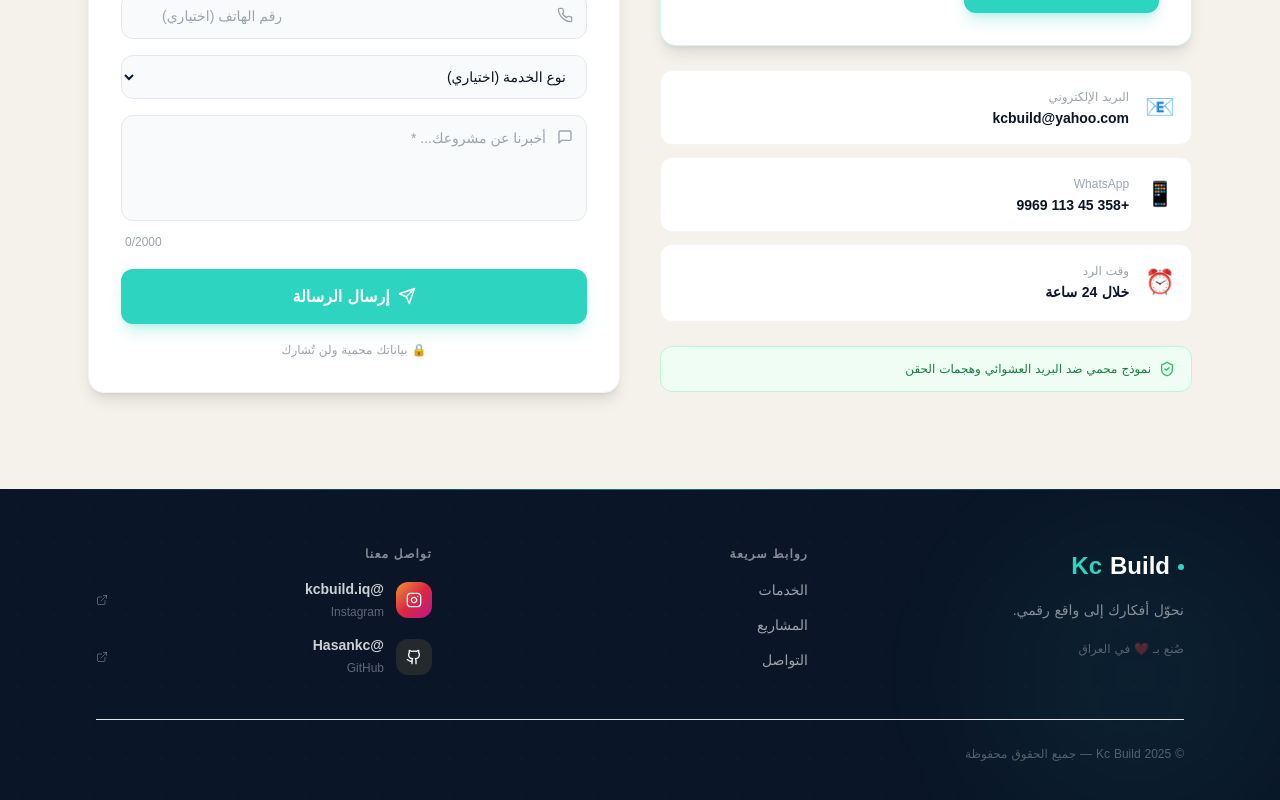
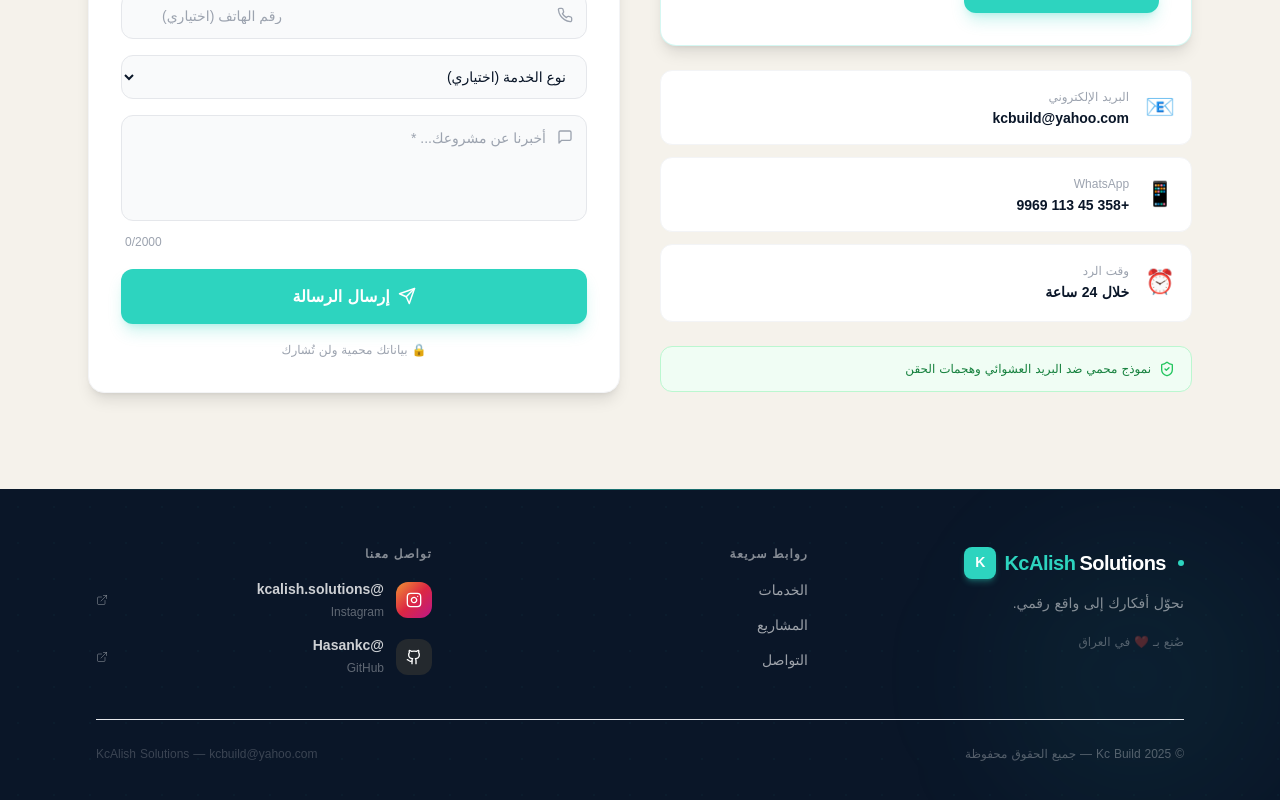
Before and after one commit to Hasankc/kcbuild-site, a React (Vite) app: page / in a window 1280 px wide. Shown: the part 7392-8192 px from the top of the page. Built offline with nearby package versions, Linux system fonts and the light colour scheme.

Commit message:
rebrand: footer KcAlish Solutions

```diff
--- a/src/components/Footer.jsx
+++ b/src/components/Footer.jsx
@@ -17,14 +17,12 @@ export default function Footer() {
 
   return (
     <footer className="relative bg-navy dark:bg-navy text-white overflow-hidden">
-      {/* Top gradient divider */}
       <div className="h-px bg-gradient-to-r from-transparent via-turquoise/50 to-transparent" />
 
       {/* Background orbs */}
       <div className="absolute inset-0 pointer-events-none">
         <div className="absolute bottom-0 start-0 w-72 h-72 rounded-full bg-turquoise/5 blur-3xl" />
         <div className="absolute top-0 end-0 w-48 h-48 rounded-full bg-turquoise/4 blur-3xl" />
-        {/* Grid dots */}
         <div
           className="absolute inset-0 opacity-[0.03]"
           style={{
@@ -36,6 +34,7 @@ export default function Footer() {
 
       <div className="relative z-10 max-w-6xl mx-auto px-4 sm:px-6 lg:px-8 py-14">
         <div className={`grid grid-cols-1 sm:grid-cols-2 xl:grid-cols-3 gap-10 mb-10 ${isRTL ? 'text-right' : 'text-left'}`}>
+
           {/* Col 1 — Brand */}
           <motion.div
             initial={{ opacity: 0, y: 20 }}
@@ -44,11 +43,23 @@ export default function Footer() {
             transition={{ duration: 0.6 }}
             className={isRTL ? 'text-right' : 'text-left'}
           >
-            <div className={`flex items-center gap-2 mb-3 ${isRTL ? 'justify-end' : 'justify-start'}`} dir="ltr">
-              <span className="text-2xl font-black text-turquoise leading-none">Kc</span>
-              <span className="text-2xl font-black text-white leading-none">Build</span>
-              <span className={isRTL ? 'w-1.5 h-1.5 rounded-full bg-turquoise me-0' : 'w-1.5 h-1.5 rounded-full bg-turquoise ms-2'} />
+            {/* Logo */}
+            <div
+              className={`flex items-center gap-2 mb-3 ${isRTL ? 'justify-end' : 'justify-start'}`}
+              dir="ltr"
+            >
+              {/* Icon mark */}
+              <div className="w-8 h-8 rounded-lg bg-turquoise flex items-center justify-center shadow-md shadow-turquoise/30 shrink-0">
+                <span className="text-white font-black text-sm leading-none">K</span>
+              </div>
+              {/* Wordmark */}
+              <div className="flex items-baseline">
+                <span className="text-xl font-black text-turquoise leading-none tracking-tight">KcAlish</span>
+                <span className="text-xl font-black text-white leading-none tracking-tight ms-1">Solutions</span>
+              </div>
+              <span className="w-1.5 h-1.5 rounded-full bg-turquoise ms-1 shrink-0" />
             </div>
+
             <p className={`text-sm text-white/50 leading-relaxed mb-4 max-w-[220px] ${isRTL ? 'text-right' : 'text-left'}`}>
               {f.tagline}
             </p>
@@ -94,11 +105,10 @@ export default function Footer() {
               {f.social}
             </h4>
             <div className="space-y-3">
-              {/* Instagram */}
               <motion.a
-                href="https://instagram.com/kcbuild.iq"
+                href="https://instagram.com/kcalish.solutions"
                 target="_blank"
-                rel="noopener noreferrer"
+                rel="noopener noreferrer nofollow"
                 whileHover={{ x: 4 }}
                 className="flex items-center gap-3 group"
               >
@@ -107,18 +117,17 @@ export default function Footer() {
                 </div>
                 <div>
                   <p className="text-sm font-semibold text-white/80 group-hover:text-turquoise transition-colors">
-                    @kcbuild.iq
+                    @kcalish.solutions
                   </p>
                   <p className="text-xs text-white/35">Instagram</p>
                 </div>
                 <ExternalLink size={12} className="text-white/30 group-hover:text-turquoise transition-colors ms-auto" />
               </motion.a>
 
-              {/* GitHub */}
               <motion.a
                 href="https://github.com/Hasankc"
                 target="_blank"
-                rel="noopener noreferrer"
+                rel="noopener noreferrer nofollow"
                 whileHover={{ x: 4 }}
                 className="flex items-center gap-3 group"
               >
@@ -140,6 +149,7 @@ export default function Footer() {
         {/* Bottom bar */}
         <div className={`border-t border-white/8 pt-6 flex flex-col sm:flex-row items-center justify-between gap-3 ${isRTL ? 'text-right' : 'text-left'}`}>
           <p className="text-xs text-white/30">{f.rights}</p>
+          <p className="text-xs text-white/20">KcAlish Solutions — kcbuild@yahoo.com</p>
         </div>
       </div>
     </footer>
```
